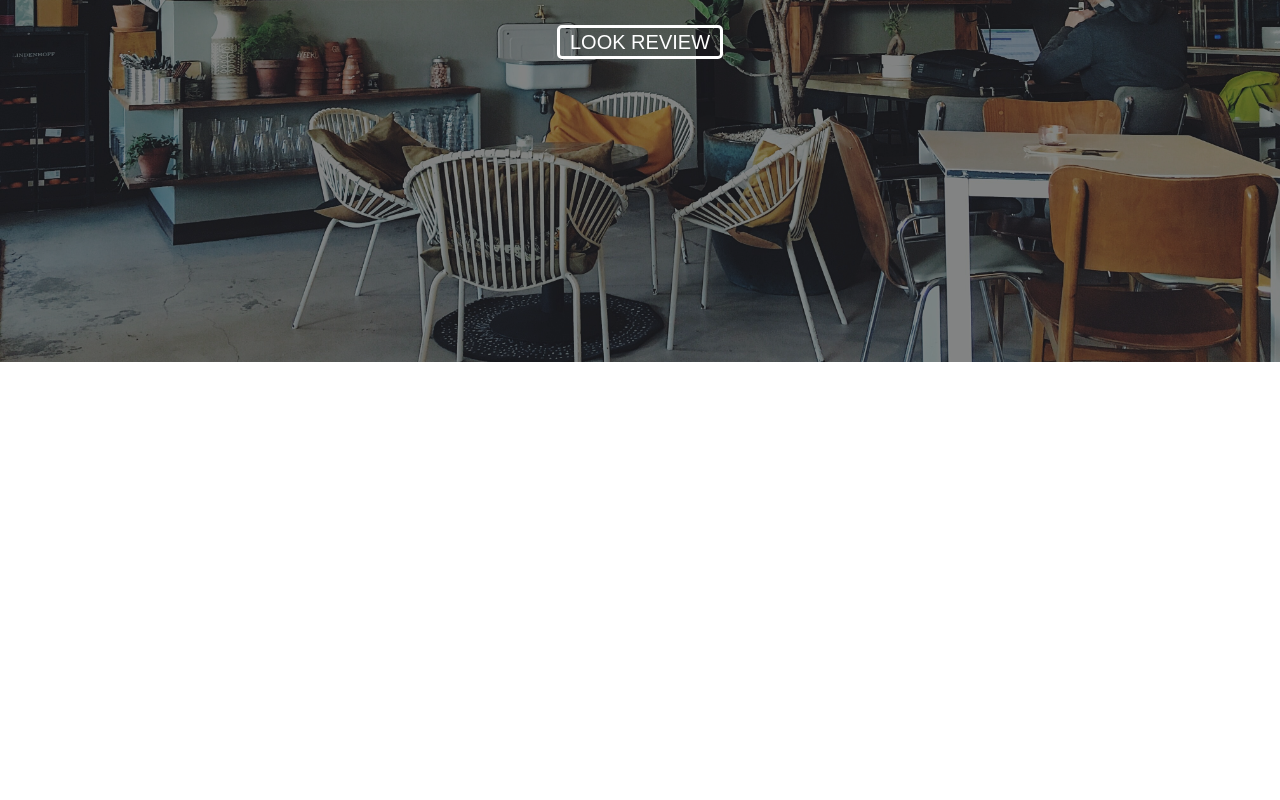
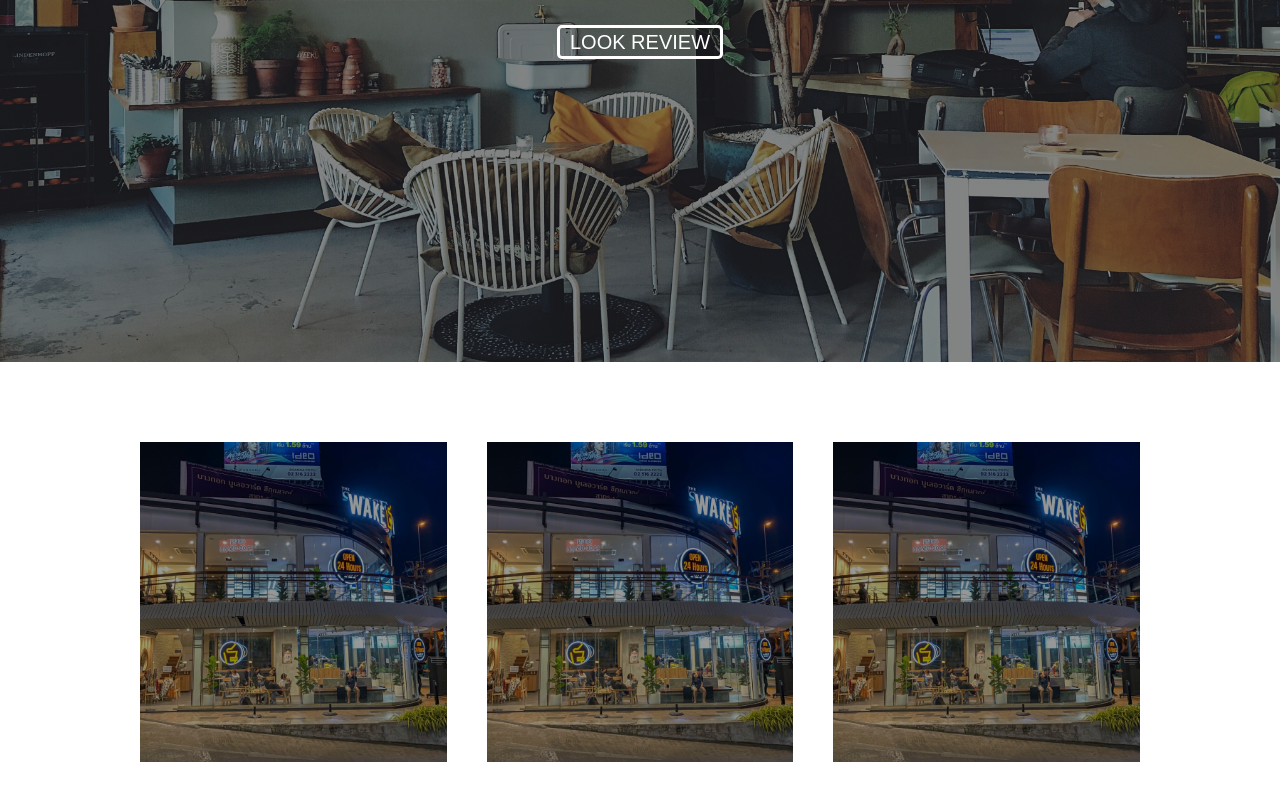
Before and after one commit to wiraphan123/Cafeforyou, a React (Create React App) app: page / in a window 1280 px wide. Shown: the part 438-1238 px from the top of the page. Before the commit the page ends 960 px from the top, so only its background shows below. Built offline with nearby package versions, Linux system fonts and the light colour scheme; a web font is replaced by a local one.

Commit message:
add assets/photo , add components/Showcafe , edit pages/home.js

```diff
--- /dev/null
+++ b/src/components/Showcafe.js
@@ -0,0 +1,82 @@
+import React from 'react'
+import styled from 'styled-components'
+import { Link } from 'react-router-dom'
+import BackgroundBlock from '../components/BackgroundBlock'
+import image from '../assets/wakeup.jpg'
+
+const Container = styled.div`
+  display: flex;
+  border-radius:2px;
+`
+
+const TextBlock = styled.div`
+  position: absolute;
+  bottom: 0;
+  left: 0;
+  right: 0;
+  background-color: rgba(0, 0, 0, 0.4);
+  overflow: hidden;
+  width: 100%;
+  height: 0;
+  transition: 0.5s ease;
+`
+const Item = styled.div`
+  flex: 1;
+  display: block;
+  width: 200px;
+  height: auto;
+  margin: 2rem 1rem ;
+  //padding: 2rem 0;
+  position: relative;
+  width: 50%;
+
+  &:hover ${TextBlock} {
+  height: 100%;
+}
+`
+const Text = styled.div`
+  color: white;
+  font-size: 20px;
+  position: absolute;
+  top: 50%;
+  left: 50%;
+  -webkit-transform: translate(-50%, -50%);
+  -ms-transform: translate(-50%, -50%);
+  transform: translate(-50%, -50%);
+  text-align: center;
+`
+
+function Showcafe ({ children }) {
+  return (
+    <Container>
+      <Item>
+        <Link>
+          <BackgroundBlock src={image} height='40' />
+          <TextBlock>
+            <Text>{children}</Text>
+          </TextBlock>
+        </Link>
+      </Item>
+      <Item>
+        <Link>
+          <BackgroundBlock src={image} height='40'>
+            <TextBlock>
+              <Text>{children}</Text>
+            </TextBlock>
+          </BackgroundBlock>
+        </Link>
+      </Item>
+      <Item>
+        <Link>
+          <BackgroundBlock src={image} height='40'>
+            <TextBlock>
+              <Text>{children}</Text>
+            </TextBlock>
+          </BackgroundBlock>
+        </Link>
+      </Item>
+    </Container>
+  )
+}
+
+export default Showcafe
--- a/src/pages/Home.js
+++ b/src/pages/Home.js
@@ -2,6 +2,9 @@ import React from 'react'
 import styled from 'styled-components'
 import backgroundImage from '../assets/home.jpg'
 import BackgroundBlock from '../components/BackgroundBlock'
+import Showcafe from '../components/Showcafe'
+//import SlideShow from '../components/SlideShow'
+
 import { Title, Subtitle } from '../components/Typography'
 
 const Button = styled.button`
@@ -22,9 +25,18 @@ text-transform: uppercase;
   color: #cf7b7e;
 }
 `
+const title = styled.div`
+  text-align: center;
+  font-size: 4rem;
+  font-weight: bold;
+  padding: 1rem 0;
+`
+const Container = styled.div`
+  padding: 2rem 6rem;
+`
 
 const Content = styled.div`
-padding: 4rem;
+  padding-bottom: 2rem;
 `
 
 function Home() {
@@ -35,11 +47,18 @@ function Home() {
           <Subtitle> recommended and reviwe </Subtitle>
           <Button as='a' href='#content'>Look Review  </Button>
         </BackgroundBlock>
-        <Content id='content'>
 
-
+      <Container>
+        <Content>
+          <title>RECOMMENDED</title>
+          <Showcafe>
+            <h4>Cafe</h4>
+            <p>Wake up</p>
+          </Showcafe>
         </Content>
+      </Container>
       </>
   )
 }
+
 export default Home
```
Also changed, not shown: src/assets/wakeup.jpg (added).
